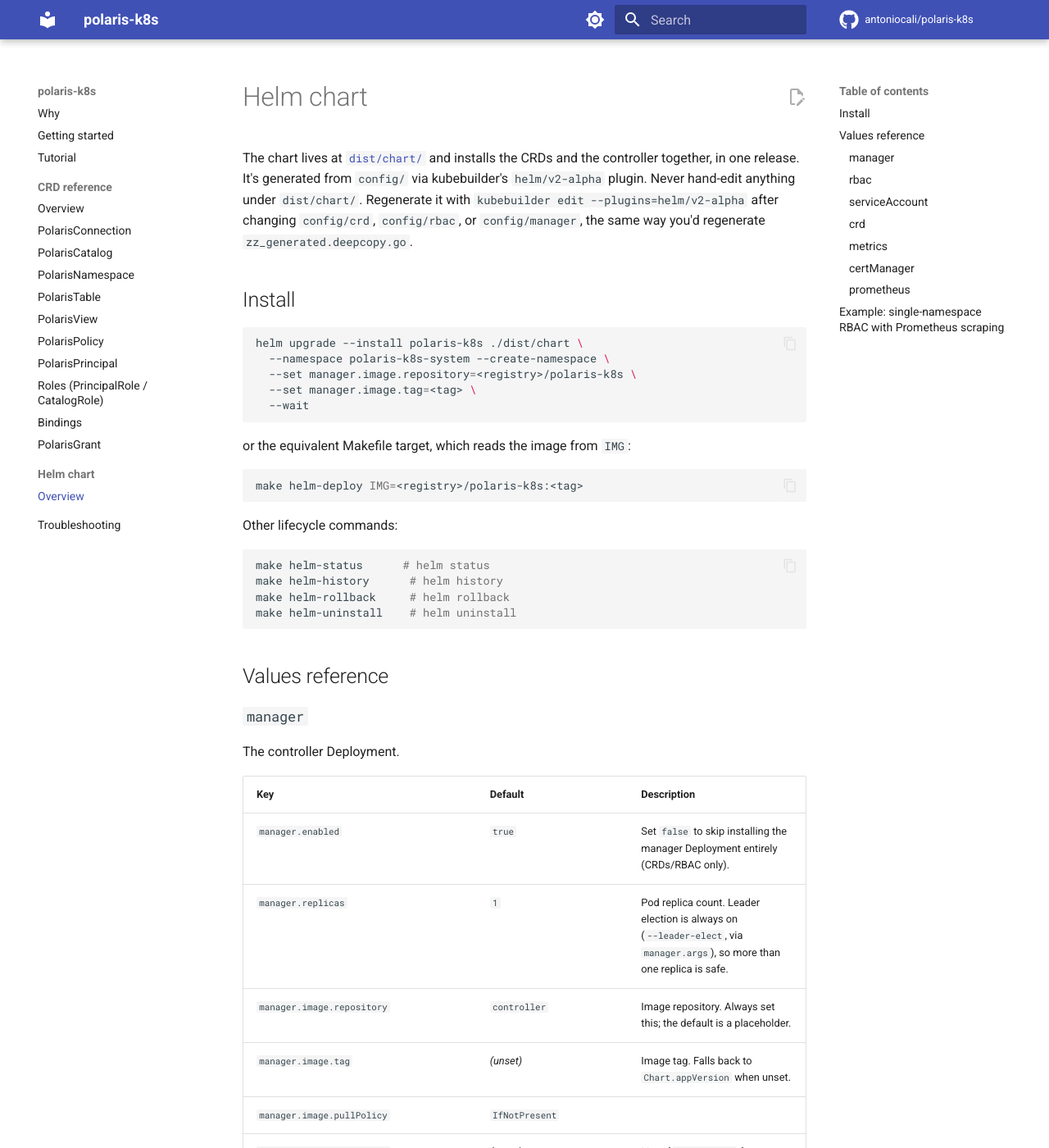
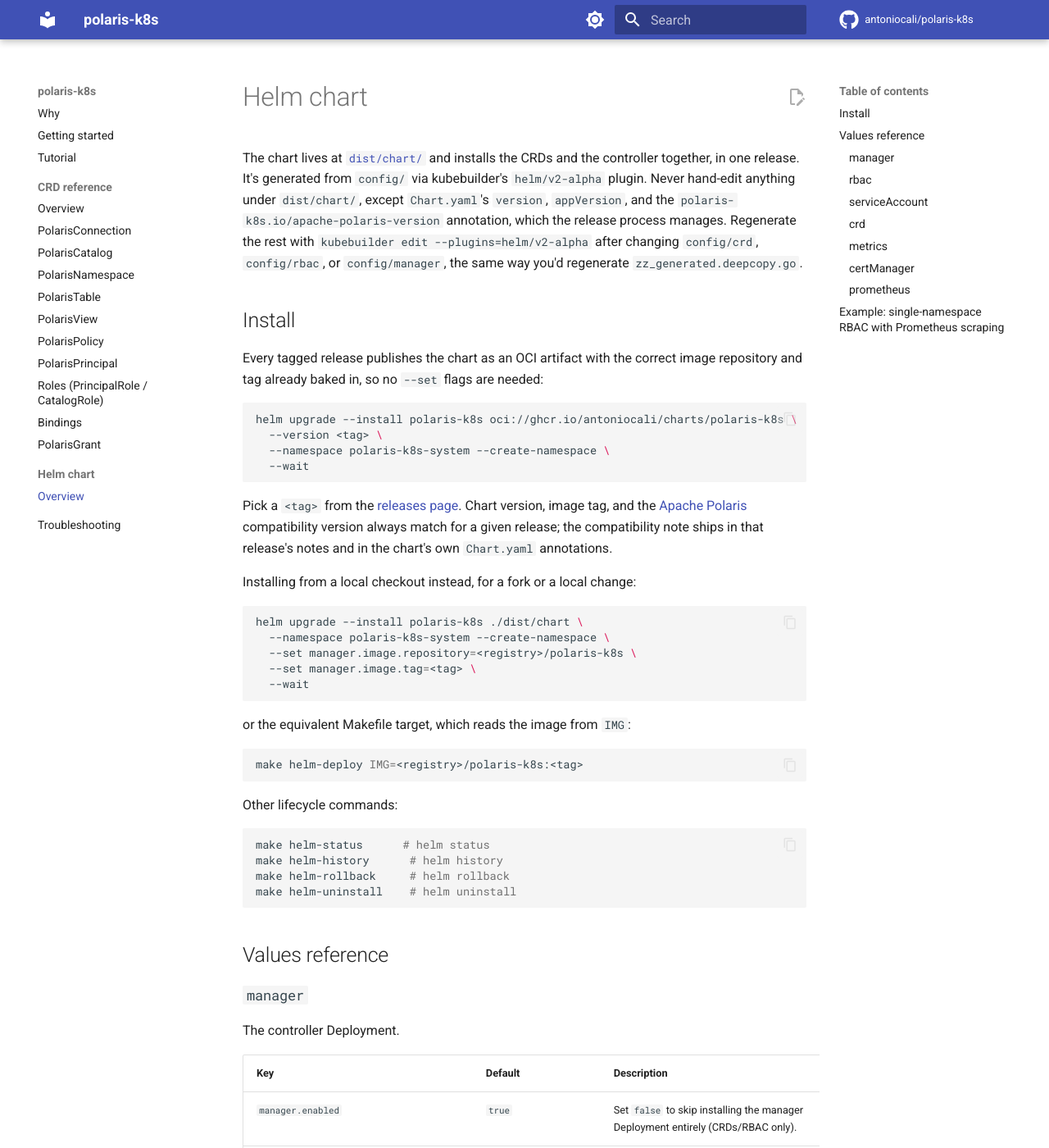
Before and after one commit to antoniocali/polaris-k8s, an MkDocs documentation site: the page built from docs/helm-chart.md, in a window 1280 px wide and 1400 px high. Shown: the whole window at 82% size. Built offline with MkDocs 1.6.1 and Material for MkDocs 9.7.7, drawn with Linux system fonts in a browser that asks for light colours; comment, search, counter and statistics services are not loaded; some of the changed text lies outside the part shown.

Commit message:
Fix registry gap in docs site and bake real image repo into published chart
docs/getting-started.md and docs/helm-chart.md still had <registry>
placeholders for the deploy step, unlike README.md/DEPLOYMENT.md which
already pointed at GHCR. Also, the OCI-installable chart would have
shipped with manager.image.repository still set to the kubebuilder
placeholder "controller", so a --set-free `helm install` of the published
chart would have pulled a bogus image. release.yml now patches that
field in the packaged chart's values.yaml before pushing, and the source
values.yaml is left untouched as a documented exception.

Co-Authored-By: Claude Sonnet 5 <noreply@anthropic.com>

````diff
--- a/docs/helm-chart.md
+++ b/docs/helm-chart.md
@@ -1,8 +1,21 @@
 # Helm chart
 
-The chart lives at [`dist/chart/`](https://github.com/antoniocali/polaris-k8s/tree/main/dist/chart) and installs the CRDs and the controller together, in one release. It's generated from `config/` via kubebuilder's `helm/v2-alpha` plugin. Never hand-edit anything under `dist/chart/`. Regenerate it with `kubebuilder edit --plugins=helm/v2-alpha` after changing `config/crd`, `config/rbac`, or `config/manager`, the same way you'd regenerate `zz_generated.deepcopy.go`.
+The chart lives at [`dist/chart/`](https://github.com/antoniocali/polaris-k8s/tree/main/dist/chart) and installs the CRDs and the controller together, in one release. It's generated from `config/` via kubebuilder's `helm/v2-alpha` plugin. Never hand-edit anything under `dist/chart/`, except `Chart.yaml`'s `version`, `appVersion`, and the `polaris-k8s.io/apache-polaris-version` annotation, which the release process manages. Regenerate the rest with `kubebuilder edit --plugins=helm/v2-alpha` after changing `config/crd`, `config/rbac`, or `config/manager`, the same way you'd regenerate `zz_generated.deepcopy.go`.
 
 ## Install
+
+Every tagged release publishes the chart as an OCI artifact with the correct image repository and tag already baked in, so no `--set` flags are needed:
+
+```sh
+helm upgrade --install polaris-k8s oci://ghcr.io/antoniocali/charts/polaris-k8s \
+  --version <tag> \
+  --namespace polaris-k8s-system --create-namespace \
+  --wait
+```
+
+Pick a `<tag>` from the [releases page](https://github.com/antoniocali/polaris-k8s/releases). Chart version, image tag, and the [Apache Polaris](https://polaris.apache.org/) compatibility version always match for a given release; the compatibility note ships in that release's notes and in the chart's own `Chart.yaml` annotations.
+
+Installing from a local checkout instead, for a fork or a local change:
 
 ```sh
 helm upgrade --install polaris-k8s ./dist/chart \
@@ -37,7 +50,7 @@ The controller Deployment.
 |---|---|---|
 | `manager.enabled` | `true` | Set `false` to skip installing the manager Deployment entirely (CRDs/RBAC only). |
 | `manager.replicas` | `1` | Pod replica count. Leader election is always on (`--leader-elect`, via `manager.args`), so more than one replica is safe. |
-| `manager.image.repository` | `controller` | Image repository. Always set this; the default is a placeholder. |
+| `manager.image.repository` | `controller` in the chart source | Image repository. If you're installing from a local checkout, always set this; the default is a placeholder. The chart published to `oci://ghcr.io/antoniocali/charts/polaris-k8s` overrides it to `ghcr.io/antoniocali/polaris-k8s` at release time, so OCI installs need no override. |
 | `manager.image.tag` | *(unset)* | Image tag. Falls back to `Chart.appVersion` when unset. |
 | `manager.image.pullPolicy` | `IfNotPresent` | |
 | `manager.imagePullSecrets` | *(unset)* | List of `{name: ...}` for a private registry. |
@@ -98,10 +111,9 @@ The controller Deployment.
 ## Example: single-namespace RBAC with Prometheus scraping
 
 ```sh
-helm upgrade --install polaris-k8s ./dist/chart \
+helm upgrade --install polaris-k8s oci://ghcr.io/antoniocali/charts/polaris-k8s \
+  --version <tag> \
   --namespace polaris-k8s-system --create-namespace \
-  --set manager.image.repository=<registry>/polaris-k8s \
-  --set manager.image.tag=<tag> \
   --set rbac.namespaced=true \
   --set prometheus.enable=true \
   --wait
````
Also changed, not shown: RELEASING.md (+1 -1 lines), docs/getting-started.md (+20 -18 lines), 1 other file.
